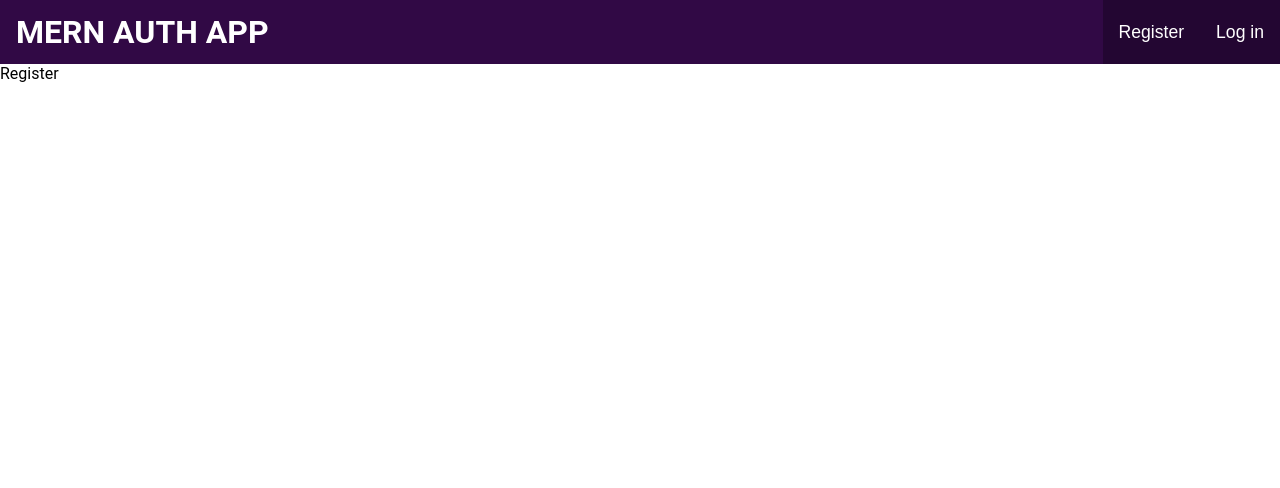
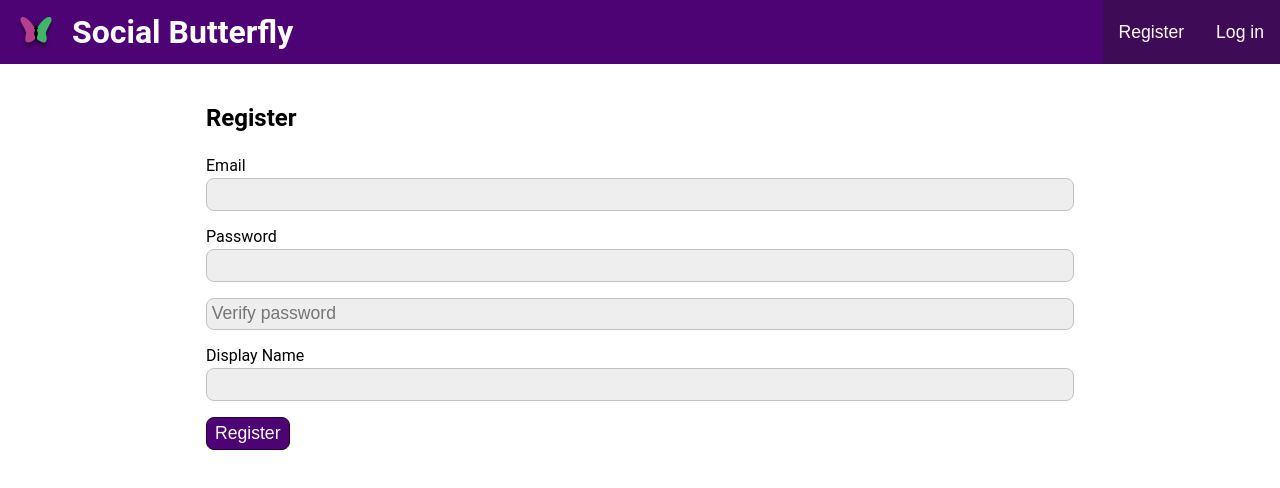
Before and after one commit to Tlabrahamson/social-media, a React (Create React App) app: page /register in a window 1280 px wide. Shown: the top 488 px of the page. Built offline with nearby package versions, Linux system fonts and the light colour scheme; no server answers.

Commit message:
Finished auth on frontend (mostly)

```diff
--- a/src/App.js
+++ b/src/App.js
@@ -46,11 +46,13 @@ export default function App() {
       <BrowserRouter>
         <UserContext.Provider value={{ userData, setUserData }}>
           <Navbar />
-          <Switch>
-            <Route exact path="/" component={Home} />
-            <Route path="/login" component={Login} />
-            <Route path="/register" component={Register} />
-          </Switch>
+          <div className="container">
+            <Switch>
+              <Route exact path="/" component={Home} />
+              <Route path="/login" component={Login} />
+              <Route path="/register" component={Register} />
+            </Switch>
+          </div>
         </UserContext.Provider>
       </BrowserRouter>
     </>
--- a/src/components/auth/AuthOptions.js
+++ b/src/components/auth/AuthOptions.js
@@ -1,16 +1,33 @@
-import React from "react";
+import React, { useContext } from "react";
 import { useHistory } from "react-router-dom";
+import UserContext from "../../context/UserContext";
 
 export default function AuthOptions() {
+  const { userData, setUserData } = useContext(UserContext);
+
   const history = useHistory();
 
   const register = () => history.push("/register");
   const login = () => history.push("/login");
+  const logout = () => {
+    setUserData({
+      token: undefined,
+      user: undefined
+    });
+    localStorage.setItem("auth-token", "");
+    history.push("/login");
+  };
 
   return (
     <nav className="auth-options">
-      <button onClick={register}>Register</button>
-      <button onClick={login}>Log in</button>
+      {userData.user ? (
+        <button onClick={logout}>Log out</button>
+      ) : (
+        <>
+          <button onClick={register}>Register</button>
+          <button onClick={login}>Log in</button>
+        </>
+      )}
     </nav>
   );
 }
--- a/src/components/auth/Login.js
+++ b/src/components/auth/Login.js
@@ -1,5 +1,62 @@
-import React from "react";
+import React, { useContext, useState } from "react";
+import { useHistory } from "react-router-dom";
+import UserContext from "../../context/UserContext";
+import Axios from "axios";
+import ErrorNotice from "../../components/misc/ErrorNotice";
 
 export default function Login() {
-  return <div>Login</div>;
+  const [email, setEmail] = useState();
+  const [password, setPassword] = useState();
+  const [error, setError] = useState();
+
+  const { setUserData } = useContext(UserContext);
+  const history = useHistory();
+
+  const submit = async e => {
+    e.preventDefault();
+    try {
+      const loginUser = {
+        email,
+        password
+      };
+      const loginResponse = await Axios.post(
+        "http://localhost:5000/users/login",
+        loginUser
+      );
+      setUserData({
+        token: loginResponse.data.token,
+        user: loginResponse.data.user
+      });
+      localStorage.setItem("auth-token", loginResponse.data.token);
+      history.push("/");
+    } catch (err) {
+      err.response.data.msg && setError(err.response.data.msg);
+    }
+  };
+
+  return (
+    <div className="page">
+      <h2>Login</h2>
+      {error && (
+        <ErrorNotice message={error} clearError={() => setError(undefined)} />
+      )}
+      <form className="form" onSubmit={submit}>
+        <label htmlFor="login-email">Email</label>
+        <input
+          id="login-email"
+          type="email"
+          onChange={e => setEmail(e.target.value)}
+        />
+
+        <label htmlFor="login-password">Password</label>
+        <input
+          id="login-password"
+          type="password"
+          onChange={e => setPassword(e.target.value)}
+        />
+
+        <input type="submit" value="Login" />
+      </form>
+    </div>
+  );
 }
--- a/src/components/auth/Register.js
+++ b/src/components/auth/Register.js
@@ -1,5 +1,80 @@
-import React from "react";
+import React, { useContext, useState } from "react";
+import { useHistory } from "react-router-dom";
+import UserContext from "../../context/UserContext";
+import Axios from "axios";
+import ErrorNotice from "../../components/misc/ErrorNotice";
 
 export default function Register() {
-  return <div>Register</div>;
+  const [email, setEmail] = useState();
+  const [password, setPassword] = useState();
+  const [passwordCheck, setPasswordCheck] = useState();
+  const [displayName, setDisplayName] = useState();
+  const [error, setError] = useState();
+
+  const { setUserData } = useContext(UserContext);
+
+  const history = useHistory();
+
+  const submit = async e => {
+    e.preventDefault();
+    try {
+      const newUser = {
+        email,
+        password,
+        passwordCheck,
+        displayName
+      };
+      await Axios.post("http://localhost:5000/users/register", newUser);
+      const loginResponse = await Axios.post(
+        "http://localhost:5000/users/login",
+        { email, password }
+      );
+      setUserData({
+        token: loginResponse.data.token,
+        user: loginResponse.data.user
+      });
+      localStorage.setItem("auth-token", loginResponse.data.token);
+      history.push("/");
+    } catch (err) {
+      err.response.data.msg && setError(err.response.data.msg);
+    }
+  };
+
+  return (
+    <div className="page">
+      <h2>Register</h2>
+      {error && (
+        <ErrorNotice message={error} clearError={() => setError(undefined)} />
+      )}
+      <form className="form" onSubmit={submit}>
+        <label htmlFor="register-email">Email</label>
+        <input
+          id="register-email"
+          type="email"
+          onChange={e => setEmail(e.target.value)}
+        />
+
+        <label htmlFor="register-password">Password</label>
+        <input
+          id="register-password"
+          type="password"
+          onChange={e => setPassword(e.target.value)}
+        />
+        <input
+          type="password"
+          placeholder="Verify password"
+          onChange={e => setPasswordCheck(e.target.value)}
+        />
+
+        <label htmlFor="register-display-name">Display Name</label>
+        <input
+          id="register-display-name"
+          type="text"
+          onChange={e => setDisplayName(e.target.value)}
+        />
+
+        <input type="submit" value="Register" />
+      </form>
+    </div>
+  );
 }
--- a/src/components/layout/Navbar.js
+++ b/src/components/layout/Navbar.js
@@ -1,12 +1,16 @@
 import React from "react";
 import { Link } from "react-router-dom";
 import AuthOptions from "../auth/AuthOptions";
+import Logo from "../../images/social-butterfly.png";
 
 export default function Header() {
   return (
     <header id="header">
       <Link to="/">
-        <h1 className="title">MERN AUTH APP</h1>
+        <div>
+          <img src={Logo} alt="Social Butterfly" />
+          <h1 className="title">Social Butterfly</h1>
+        </div>
       </Link>
       <AuthOptions />
     </header>
--- /dev/null
+++ b/src/components/misc/ErrorNotice.js
@@ -0,0 +1,10 @@
+import React from "react";
+
+export default function ErrorNotice(props) {
+  return (
+    <div className="error-notice">
+      <span>{props.message}</span>
+      <button onClick={props.clearError}>X</button>
+    </div>
+  );
+}
--- a/src/components/pages/Home.js
+++ b/src/components/pages/Home.js
@@ -1,5 +1,14 @@
-import React from "react";
+import React, { useContext, useEffect } from "react";
+import { useHistory } from "react-router-dom";
+import UserContext from "../../context/UserContext";
 
 export default function Home() {
-  return <div>Home</div>;
+  const { userData } = useContext(UserContext);
+  const history = useHistory();
+
+  useEffect(() => {
+    if (!userData.user) history.push("/login");
+  });
+
+  return <h2 className="page">Welcome</h2>;
 }
--- a/src/style.css
+++ b/src/style.css
@@ -1,5 +1,7 @@
 :root {
   --transition: all 0.4s ease;
+  --nav-color: #4e0374;
+  --darkest-color: #3e0b57;
 }
 
 @import url("https://fonts.googleapis.com/css2?family=Roboto&display=swap");
@@ -48,6 +50,15 @@ body {
   font-family: "Roboto", sans-serif;
 }
 
+.page {
+  padding: 1rem;
+}
+
+.container {
+  margin: 0 auto;
+  max-width: 900px;
+}
+
 /* NAVBAR */
 
 #header {
@@ -55,7 +66,13 @@ body {
   display: flex;
   align-items: center;
   justify-content: space-between;
-  background: #310945;
+  background: var(--nav-color);
+}
+
+#header div {
+  display: flex;
+  align-items: center;
+  padding-left: 1rem;
 }
 
 #header .title {
@@ -71,7 +88,7 @@ body {
 
 #header .auth-options button {
   padding: 0 1rem;
-  background-color: #230632;
+  background-color: var(--darkest-color);
   color: #fff;
   font-size: 1.1rem;
   outline: none;
@@ -81,6 +98,69 @@ body {
 #header .auth-options button:hover {
   background-color: #5a2376;
 }
+
+/* FORM */
+.form label,
+.form input {
+  display: block;
+}
+
+.form input {
+  margin-bottom: 1rem;
+}
+
+.form label {
+  margin-bottom: 0.2rem;
+}
+
+.form input[type="text"],
+.form input[type="email"],
+.form input[type="password"] {
+  width: 100%;
+  font-size: 1.1rem;
+  padding: 0.3rem;
+  border: solid 1px #c2c2c2;
+  background: #eee;
+  border-radius: 8px;
+}
+
+.form input:focus {
+  border: solid 1px #2199df;
+  box-shadow: inset 0px 0px 5px hsl(202, 75%, 50%, 0.5);
+  outline: none;
+}
+
+.form input[type="submit"] {
+  padding: 0.3rem 0.5rem;
+  border: solid 1px #230632;
+  border-radius: 8px;
+  background: var(--nav-color);
+  color: #fff;
+  font-size: 1.1rem;
+}
+
+/* ERROR NOTICE */
+
+.error-notice {
+  padding: 0.5rem;
+  border-radius: 8px;
+  margin: 1rem 0;
+  border: solid 1px #cb4f4f;
+  background: #e89494;
+  display: flex;
+  justify-content: space-between;
+  align-items: center;
+}
+
+.error-notice button {
+  width: 20px;
+  height: 20px;
+  border-radius: 50%;
+  background: #cb4f4f;
+  color: #fff;
+}
+
+/* MEDIA QUERIES */
 
 @media screen and (max-width: 550px) {
   #header .title {
```
Also changed, not shown: src/images/social-butterfly.png (added).
